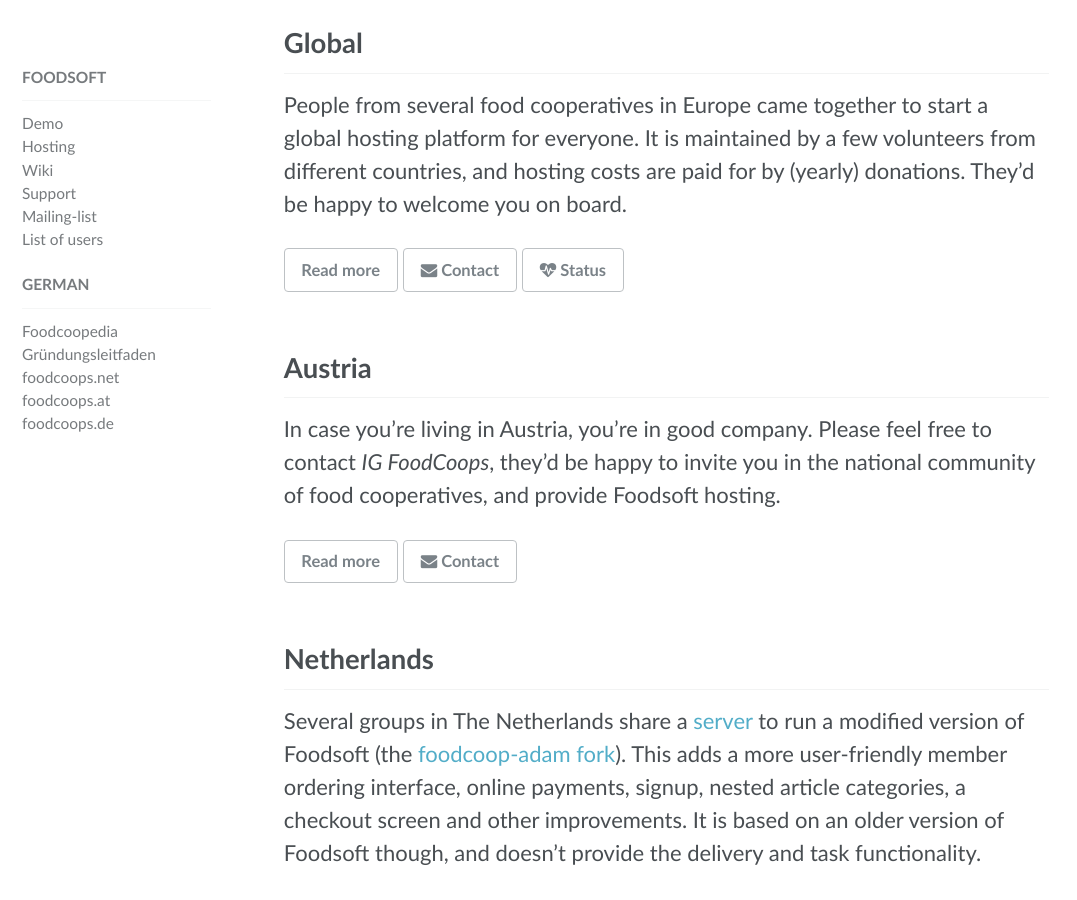
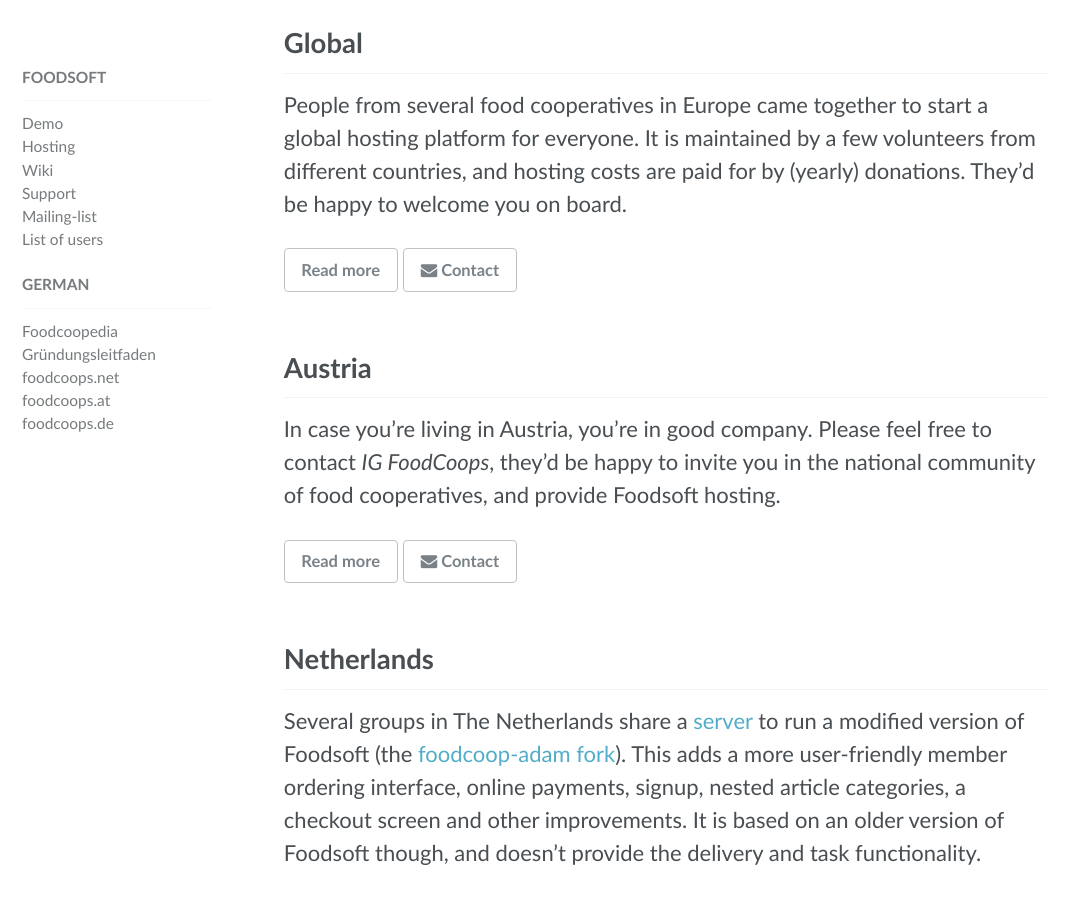
Before and after one commit to foodcoops/foodcoops.github.io, a Jekyll site: the page built from foodsoft-hosting.md, in a window 1280 px wide and 900 px high, scrolled down 616 px. Shown: the whole window, without its empty margins (0-1077 px from the left). Built offline with Jekyll 4.4.1, drawn with Linux system fonts in a browser that asks for light colours.

Commit message:
Remove non-functioning status link

```diff
--- a/foodsoft-hosting.md
+++ b/foodsoft-hosting.md
@@ -26,7 +26,6 @@
 
 <a href="/global-foodsoft-platform" class="btn btn--inverse">Read more</a>
 <a href="mailto:foodcoops-support@lists.systemausfall.org" class="btn btn--inverse"><i class="fa fa-envelope"></i> Contact</a>
-<a href="http://stats.pingdom.com/97m58vhnf1fv" class="btn btn--inverse"><i class="fa fa-heartbeat"></i> Status</a>
 
 ## Austria
 
```
